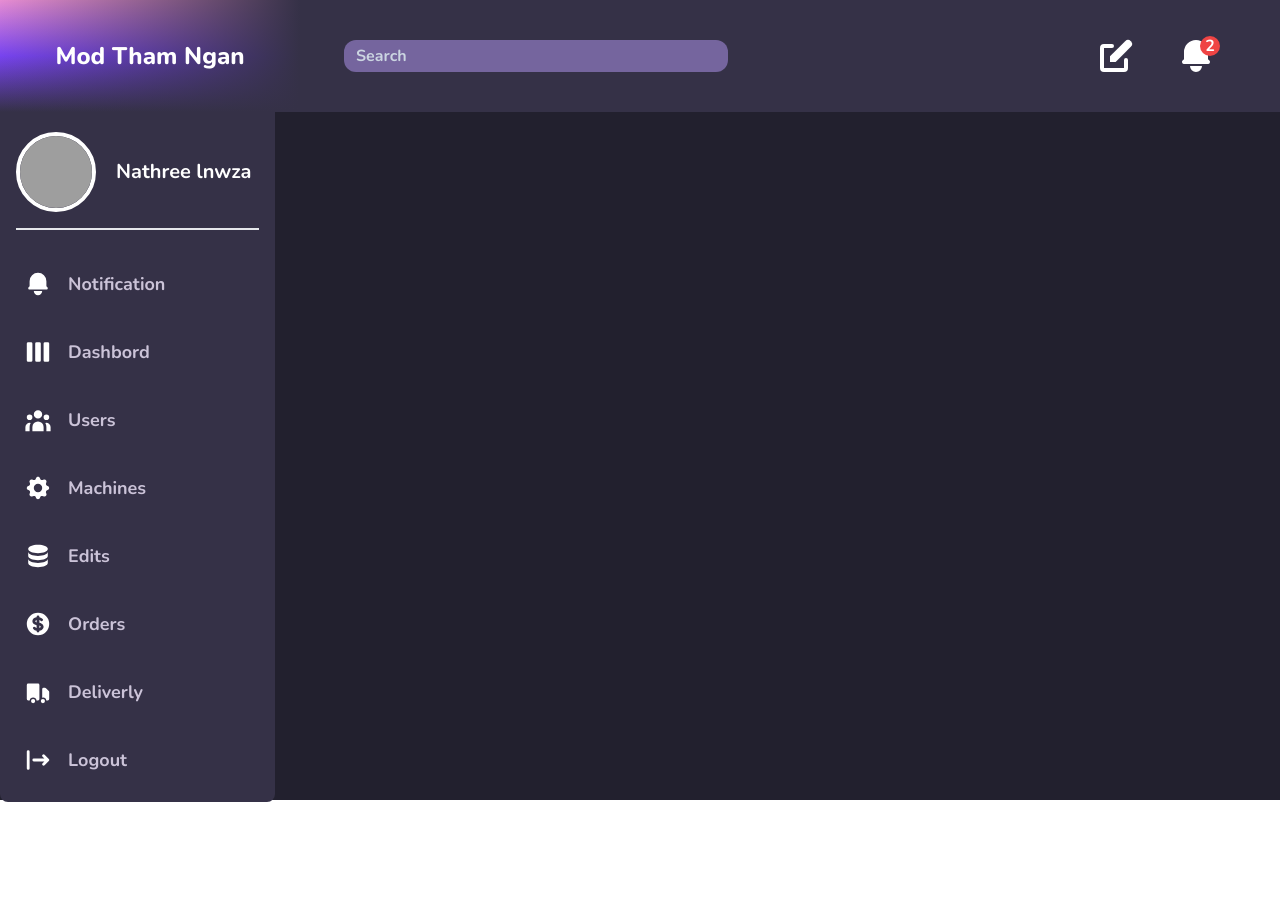
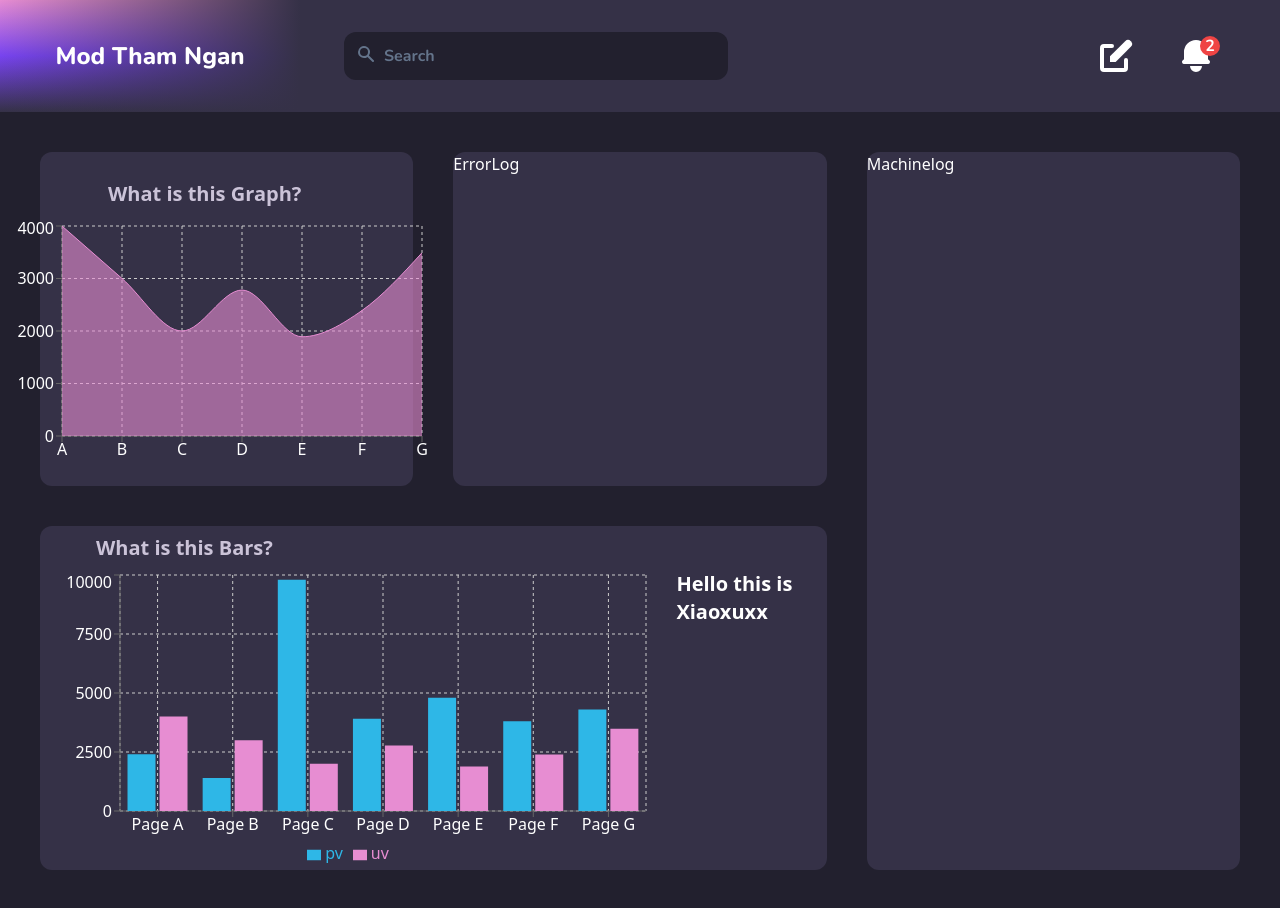
Before and after one commit to riflowth/mod-tham-ngarn, a Next.js app in the folder packages/frontend/: page / in a window 1280 px wide. Before the commit the page ends 802 px from the top, so only its background shows below. Built offline with nearby package versions, Linux system fonts and the light colour scheme; grey boxes are pictures that could not be loaded.

Commit message:
feat:add layout home page , TwobarChart, AreaChart

```diff
--- a/packages/frontend/package.json
+++ b/packages/frontend/package.json
@@ -12,7 +12,8 @@
     "@heroicons/react": "^1.0.6",
     "next": "12.1.4",
     "react": "18.0.0",
-    "react-dom": "18.0.0"
+    "react-dom": "18.0.0",
+    "recharts": "^2.1.9"
   },
   "devDependencies": {
     "@types/node": "17.0.23",
--- /dev/null
+++ b/packages/frontend/src/components/AreaChart.tsx
@@ -0,0 +1,81 @@
+import React from "react";
+import {
+  AreaChart,
+  Area,
+  XAxis,
+  YAxis,
+  CartesianGrid,
+  Tooltip,
+  ResponsiveContainer,
+} from "recharts";
+
+const data = [
+  {
+    name: " A",
+    uv: 4000,
+    pv: 2400,
+    amt: 2400,
+  },
+  {
+    name: " B",
+    uv: 3000,
+    pv: 1398,
+    amt: 2210,
+  },
+  {
+    name: " C",
+    uv: 2000,
+    pv: 9800,
+    amt: 2290,
+  },
+  {
+    name: " D",
+    uv: 2780,
+    pv: 3908,
+    amt: 2000,
+  },
+  {
+    name: " E",
+    uv: 1890,
+    pv: 4800,
+    amt: 2181,
+  },
+  {
+    name: " F",
+    uv: 2390,
+    pv: 3800,
+    amt: 2500,
+  },
+  {
+    name: " G",
+    uv: 3490,
+    pv: 4300,
+    amt: 2100,
+  },
+];
+
+const Chart = () => {
+  return (
+    <ResponsiveContainer width="100%" height="100%">
+      <AreaChart
+        width={500}
+        height={400}
+        data={data}
+        margin={{
+          top: 10,
+          right: 30,
+          left: 0,
+          bottom: 0,
+        }}
+      >
+        <CartesianGrid strokeDasharray="3 3" />
+        <XAxis dataKey="name" tick={{ fill: "white" }} />
+        <YAxis tick={{ fill: "white" }} />
+        <Tooltip />
+        <Area type="monotone" dataKey="uv" stroke="#E78DD2" fill="#E78DD2" />
+      </AreaChart>
+    </ResponsiveContainer>
+  );
+};
+
+export default Chart;
--- /dev/null
+++ b/packages/frontend/src/components/ErrorLog.tsx
@@ -0,0 +1,7 @@
+import React from "react";
+
+function ErrorLog() {
+  return <div className="">ErrorLog</div>;
+}
+
+export default ErrorLog;
--- a/packages/frontend/src/components/Home.tsx
+++ b/packages/frontend/src/components/Home.tsx
@@ -1,7 +1,53 @@
 import React from "react";
+import Chart from "./AreaChart";
+import ErrorLog from "./ErrorLog";
+import Machinelog from "./Machinelog";
+import TwoBarChart from "./TwoBarChart";
 
 const Home = () => {
-  return <div className="w-full -z-20"></div>;
+  return (
+    <div className="relative w-full px-10 py-10 text-white bg-[#22202e]">
+      <div className="grid grid-rows-1 gap-10 mx-auto my-auto lg:grid-cols-3">
+        {/* Graph stat */}
+        <div className="flex flex-col items-center bg-[#353147] rounded-xl py-5 px-3">
+          {" "}
+          <div className="self-start p-2 ml-12 text-xl font-bold text-[#CBC3D8]">
+            What is this Graph?
+          </div>
+          <div className="h-[250px] w-[300px] md:w-[400px] xl:w-[450px]">
+            <Chart />
+          </div>
+        </div>
+
+        {/* Log notification */}
+        <div className="bg-[#353147] rounded-xl ">
+          <ErrorLog />
+        </div>
+
+        {/* Machine  */}
+        <div className="bg-[#353147] rounded-xl md:row-span-2">
+          <Machinelog />
+        </div>
+
+        {/* Twobar */}
+        <div className="bg-[#353147] rounded-xl md:col-span-2">
+          <div className="self-start p-2 ml-12 text-xl font-bold text-[#CBC3D8]">
+            What is this Bars?
+          </div>
+          <div className="flex flex-col justify-around md:flex-row">
+            <div className="h-[300px] w-[300px] md:w-[400px] xl:w-[900px]">
+              <TwoBarChart />
+            </div>
+            <div className="text-xl font-bold">
+              <span className="flex items-center justify-center">
+                Hello this is Xiaoxuxx
+              </span>
+            </div>
+          </div>
+        </div>
+      </div>
+    </div>
+  );
 };
 
 export default Home;
--- /dev/null
+++ b/packages/frontend/src/components/Machinelog.tsx
@@ -0,0 +1,7 @@
+import React from "react";
+
+const Machinelog = () => {
+  return <div>Machinelog</div>;
+};
+
+export default Machinelog;
--- a/packages/frontend/src/components/Sidebar.tsx
+++ b/packages/frontend/src/components/Sidebar.tsx
@@ -15,7 +15,7 @@ import SidebarItem from "./SidebarItem";
 import Image from "next/image";
 
 const Sidebar = () => {
-  const [isShowed, setIsShowed] = useState(true);
+  const [isShowed, setIsShowed] = useState(false);
   const myLoader = () => {
     return `https://images.unsplash.com/photo-1644982647869-e1337f992828?ixlib=rb-1.2.1&ixid=MnwxMjA3fDF8MHxwaG90by1wYWdlfHx8fGVufDB8fHx8&auto=format&fit=crop&w=735&q=80`;
   };
--- /dev/null
+++ b/packages/frontend/src/components/TwoBarChart.tsx
@@ -0,0 +1,84 @@
+import React from "react";
+import {
+  BarChart,
+  Bar,
+  Cell,
+  XAxis,
+  YAxis,
+  CartesianGrid,
+  Tooltip,
+  Legend,
+  ResponsiveContainer,
+} from "recharts";
+
+const data = [
+  {
+    name: "Page A",
+    uv: 4000,
+    pv: 2400,
+    amt: 2400,
+  },
+  {
+    name: "Page B",
+    uv: 3000,
+    pv: 1398,
+    amt: 2210,
+  },
+  {
+    name: "Page C",
+    uv: 2000,
+    pv: 9800,
+    amt: 2290,
+  },
+  {
+    name: "Page D",
+    uv: 2780,
+    pv: 3908,
+    amt: 2000,
+  },
+  {
+    name: "Page E",
+    uv: 1890,
+    pv: 4800,
+    amt: 2181,
+  },
+  {
+    name: "Page F",
+    uv: 2390,
+    pv: 3800,
+    amt: 2500,
+  },
+  {
+    name: "Page G",
+    uv: 3490,
+    pv: 4300,
+    amt: 2100,
+  },
+];
+const TwoBarChart = () => {
+  return (
+    <ResponsiveContainer width="100%" height="100%">
+      <BarChart
+        width={500}
+        height={300}
+        data={data}
+        margin={{
+          top: 5,
+          right: 30,
+          left: 20,
+          bottom: 5,
+        }}
+      >
+        <CartesianGrid strokeDasharray="3 3" />
+        <XAxis dataKey="name" tick={{ fill: "white" }} />
+        <YAxis tick={{ fill: "white" }} />
+        <Tooltip />
+        <Legend />
+        <Bar dataKey="pv" fill="#2EB7E7" />
+        <Bar dataKey="uv" fill="#E78DD2" />
+      </BarChart>
+    </ResponsiveContainer>
+  );
+};
+
+export default TwoBarChart;
--- a/packages/frontend/src/components/Widget.tsx
+++ b/packages/frontend/src/components/Widget.tsx
@@ -1,5 +1,5 @@
 /* eslint-disable @next/next/no-img-element */
-import { BellIcon, PencilAltIcon } from "@heroicons/react/solid";
+import { BellIcon, PencilAltIcon, SearchIcon } from "@heroicons/react/solid";
 import React from "react";
 
 const Widget = () => {
@@ -7,9 +7,10 @@ const Widget = () => {
     <div className="flex-[6] bg-[#353147] flex items-center sm:justify-around md:px-10">
       {/*Left item*/}
       <div className="px-1 flex-[2]">
+        <SearchIcon className="absolute w-5 h-5 mt-2 ml-2 lg:mt-3 lg:ml-3 text-slate-500" />
         <input
           type="text"
-          className="w-32 h-8 px-3 rounded-xl sm:w-64 lg:w-96 bg-[#75659E] text-white font-bold outline-none placeholder-slate-300"
+          className="w-32 h-8 sm:h-9  lg:h-12 px-3 sm:px-8 md:px-9 lg:px-10 rounded-xl sm:w-64 lg:w-96 bg-[#22202e] text-white font-bold outline-none sm:placeholder-slate-500 placeholder-transparent "
           placeholder="Search"
         />
       </div>
```
Also changed, not shown: 1 other file (tests, documents, lock files or other folders).
